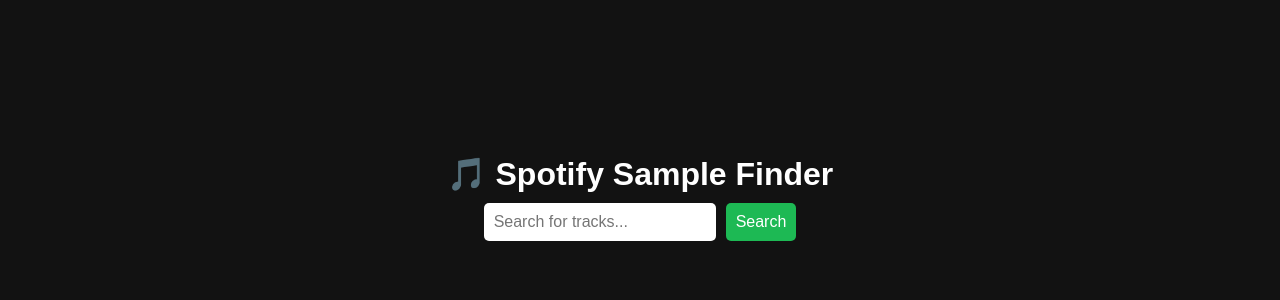
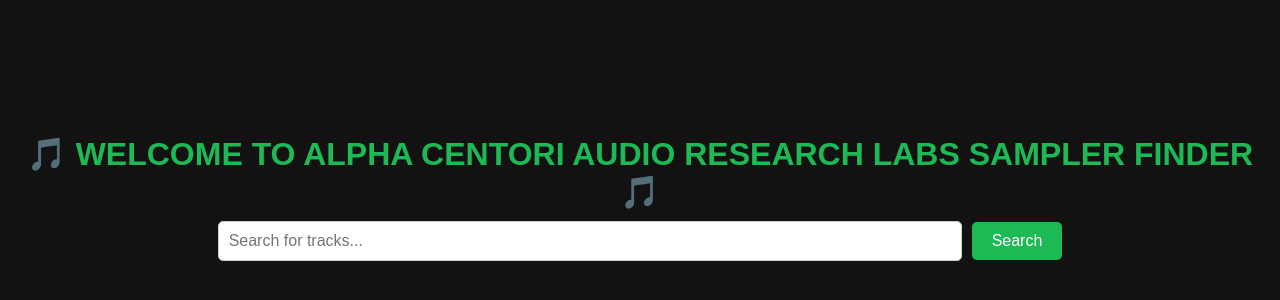
Before and after one commit to Xtro75/spotify-sample-finder, a Next.js app: page / in a window 1280 px wide. Shown: the part 192-492 px from the top of the page. Built offline with nearby package versions, Linux system fonts and the light colour scheme.

Commit message:
Updated title to Alpha Centori Audio Research Labs

```diff
--- a/pages/index.js
+++ b/pages/index.js
@@ -13,8 +13,16 @@
 
   return (
     <div style={{ textAlign: "center", fontFamily: "Arial, sans-serif", padding: "20px" }}>
-      {/* ✅ Add a Title Here */}
-      <h1 style={{ fontSize: "2rem", marginBottom: "10px" }}>🎵 Spotify Sample Finder</h1>
+      {/* ✅ Updated Title */}
+      <h1 style={{
+        fontSize: "2rem",
+        fontWeight: "bold",
+        color: "#1DB954",
+        marginBottom: "10px",
+        textTransform: "uppercase"
+      }}>
+        🎵 Welcome To Alpha Centori Audio Research Labs Sampler Finder 🎵
+      </h1>
 
       {/* ✅ Search Bar */}
       <input
@@ -22,18 +30,22 @@
         value={query}
         onChange={(e) => setQuery(e.target.value)}
         placeholder="Search for tracks..."
-        style={{ padding: "10px", width: "60%", borderRadius: "5px" }}
+        style={{ padding: "10px", width: "60%", borderRadius: "5px", border: "1px solid #ccc" }}
       />
-      <button onClick={searchTracks} style={{ marginLeft: "10px", padding: "10px" }}>
+      <button
+        onClick={searchTracks}
+        style={{ marginLeft: "10px", padding: "10px 20px", backgroundColor: "#1DB954", color: "#fff", border: "none", borderRadius: "5px", cursor: "pointer" }}
+      >
         Search
       </button>
 
       {/* ✅ Display Results */}
       <div style={{ marginTop: "20px" }}>
         {results.map((track) => (
-          <div key={track.id} style={{ marginBottom: "20px" }}>
-            <img src={track.albumArt} alt={track.name} width="100" height="100" />
-            <p><strong>{track.name}</strong> - {track.artist}</p>
+          <div key={track.id} style={{ marginBottom: "20px", display: "inline-block", textAlign: "center", width: "150px", margin: "10px" }}>
+            <img src={track.albumArt} alt={track.name} width="120" height="120" style={{ borderRadius: "10px" }} />
+            <p style={{ fontSize: "14px", fontWeight: "bold" }}>{track.name}</p>
+            <p style={{ fontSize: "12px", color: "#555" }}>{track.artist}</p>
           </div>
         ))}
       </div>
```
